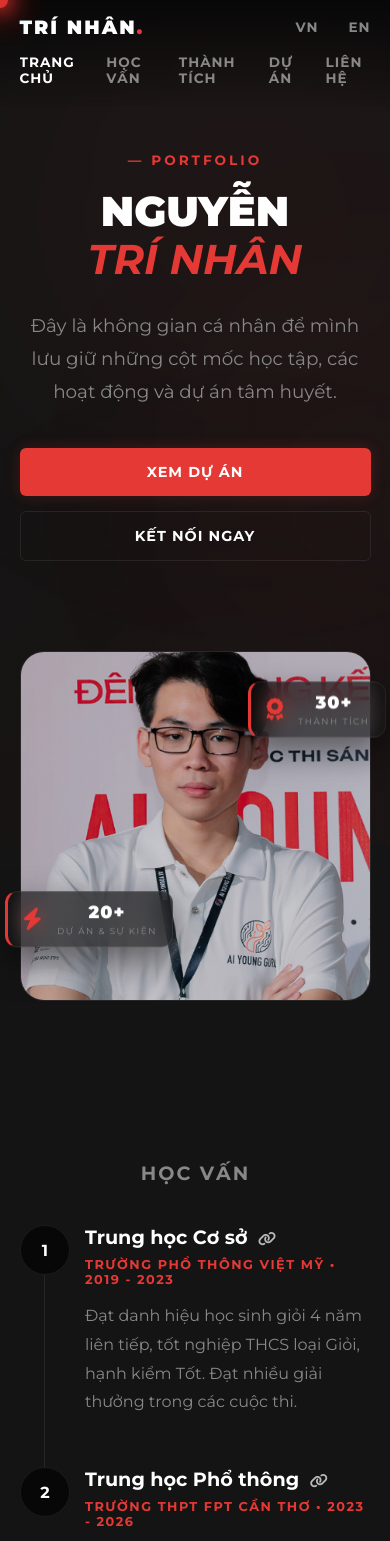
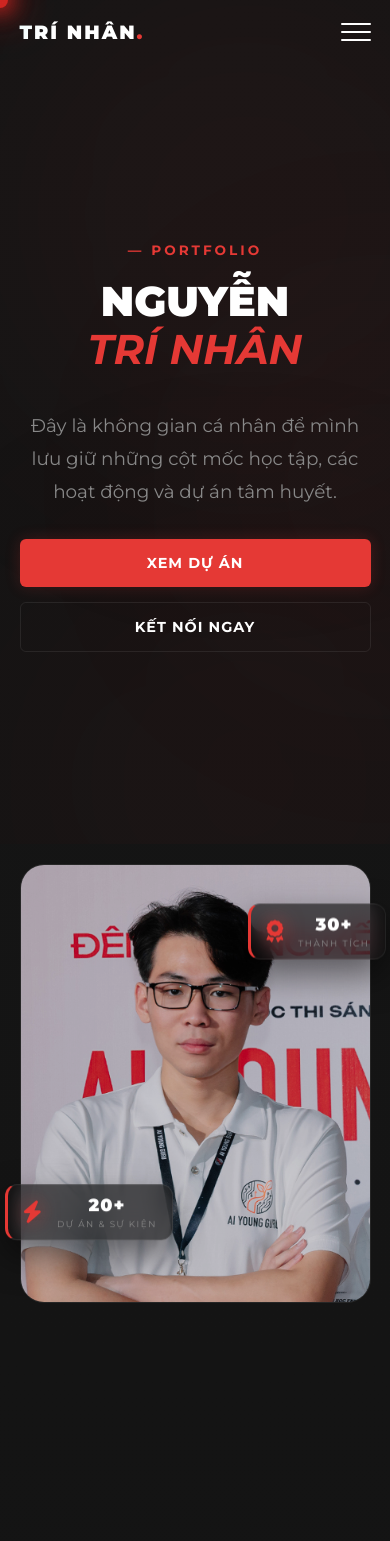
Before and after one commit to trinhan22/tri-nhan-portfolio, a React (Vite) app: page / in a window 390 px wide. Shown: the top 1541 px of the page. Built offline with nearby package versions, Linux system fonts and the light colour scheme.

Commit message:
Cap nhat giao dien mobile

```diff
--- a/src/App.jsx
+++ b/src/App.jsx
@@ -91,6 +91,7 @@ function App() {
 
   // 1. STATE LƯU TRỮ MENU ĐANG ACTIVE
   const [activeSection, setActiveSection] = useState('home');
+  const [isMobileMenuOpen, setIsMobileMenuOpen] = useState(false);
 
   // 2. LOGIC SCROLLSPY (BẮT VỊ TRÍ CUỘN CHUỘT)
   useEffect(() => {
@@ -393,15 +394,28 @@ function App() {
       {!loading && (
         <>
           <header>
-            <div className="logo">TRÍ NHÂN<span>.</span></div>
-            <nav className="nav-links" onMouseEnter={() => setIsHoveringBtn(true)} onMouseLeave={() => setIsHoveringBtn(false)}>
-              <a href="#home" className={activeSection === 'home' ? 'active' : ''}>TRANG CHỦ</a>
-              <a href="#timeline" className={activeSection === 'timeline' ? 'active' : ''}>HỌC VẤN</a>
-              <a href="#achievements" className={activeSection === 'achievements' ? 'active' : ''}>THÀNH TÍCH</a>
-              <a href="#projects" className={activeSection === 'projects' ? 'active' : ''}>DỰ ÁN</a>
-              <a href="#contact" className={activeSection === 'contact' ? 'active' : ''}>LIÊN HỆ</a>
+            <div className="logo" style={{ position: 'relative', zIndex: 1001 }}>TRÍ NHÂN<span>.</span></div>
+
+            {/* 👉 NÚT HAMBURGER (Chỉ hiện trên Mobile) */}
+            <button
+              className={`hamburger ${isMobileMenuOpen ? 'active' : ''}`}
+              onClick={() => setIsMobileMenuOpen(!isMobileMenuOpen)}
+            >
+              <span></span>
+              <span></span>
+              <span></span>
+            </button>
+
+            {/* 👉 DANH MỤC MENU (Bị ẩn trên Mobile, chỉ hiện khi click Hamburger) */}
+            <nav className={`nav-links menu-center ${isMobileMenuOpen ? 'open' : ''}`} onMouseEnter={() => setIsHoveringBtn(true)} onMouseLeave={() => setIsHoveringBtn(false)}>
+              <a href="#home" className={activeSection === 'home' ? 'active' : ''} onClick={() => setIsMobileMenuOpen(false)}>TRANG CHỦ</a>
+              <a href="#timeline" className={activeSection === 'timeline' ? 'active' : ''} onClick={() => setIsMobileMenuOpen(false)}>HỌC VẤN</a>
+              <a href="#achievements" className={activeSection === 'achievements' ? 'active' : ''} onClick={() => setIsMobileMenuOpen(false)}>THÀNH TÍCH</a>
+              <a href="#projects" className={activeSection === 'projects' ? 'active' : ''} onClick={() => setIsMobileMenuOpen(false)}>DỰ ÁN</a>
+              <a href="#contact" className={activeSection === 'contact' ? 'active' : ''} onClick={() => setIsMobileMenuOpen(false)}>LIÊN HỆ</a>
             </nav>
-            <div className="nav-links"><a href="#">VN</a> <a href="#">EN</a></div>
+
+            <div className="nav-links lang-switch" style={{ position: 'relative', zIndex: 1001 }}><a href="#">VN</a> <a href="#">EN</a></div>
           </header>
 
           <main>
--- a/src/index.css
+++ b/src/index.css
@@ -547,88 +547,117 @@ footer { padding: 60px 5%; border-top: 1px solid var(--border-color); display: f
   .grid-3 { grid-template-columns: repeat(2, 1fr); }
 }
 
+/* =========================================
+   10. STYLE CHO NÚT HAMBURGER
+========================================== */
+.hamburger { display: none; flex-direction: column; gap: 6px; background: transparent; border: none; cursor: pointer; z-index: 1001; }
+.hamburger span { width: 30px; height: 2px; background: white; transition: 0.3s ease; border-radius: 2px; }
+.hamburger.active span:nth-child(1) { transform: translateY(8px) rotate(45deg); background: var(--primary-color); }
+.hamburger.active span:nth-child(2) { opacity: 0; }
+.hamburger.active span:nth-child(3) { transform: translateY(-8px) rotate(-45deg); background: var(--primary-color); }
+
 /* ================= BỘ CỤC MOBILE (Màn hình < 768px) ================= */
 @media (max-width: 768px) {
-  /* Typography & Padding: Thu nhỏ chữ và lề */
   section { padding: 80px 5%; }
   .hero-text .main-title { font-size: 3.2rem; }
   .section-title { font-size: 2.2rem; margin-bottom: 30px; }
 
-  /* Gộp tất cả các lưới về 1 cột dọc */
+  /* 👉 1. TỐI ƯU MENU: DẠNG OVERLAY HAMBURGER KÍNH MỜ */
+  header { background: transparent !important; backdrop-filter: none; padding: 20px 5%; align-items: center;}
+  .hamburger { display: flex; } /* Bật nút 3 gạch */
+  .lang-switch { display: none !important; } /* Tạm ẩn VN/EN trên điện thoại cho gọn */
+
+  .menu-center {
+    position: fixed;
+    top: 0; left: 0; width: 100%; height: 100vh;
+    background: rgba(7, 7, 7, 0.95);
+    backdrop-filter: blur(15px);
+    -webkit-backdrop-filter: blur(15px);
+    flex-direction: column;
+    justify-content: center;
+    align-items: center;
+    gap: 35px;
+    z-index: 1000;
+    opacity: 0; visibility: hidden;
+    transform: translateY(-20px);
+    transition: all 0.4s ease;
+  }
+  .menu-center.open { opacity: 1; visibility: visible; transform: translateY(0); }
+  .menu-center a { font-size: 1.4rem !important; letter-spacing: 3px; }
+
+  /* 👉 2. TỐI ƯU HERO: CHỮ FULLSCREEN, ẢNH TO RỘNG BÊN DƯỚI */
+  .hero-split {
+    display: block; /* Bỏ flex để tách 2 phần trên dưới rõ ràng */
+    padding-top: 0;
+  }
+  .hero-text {
+    min-height: 100svh; /* Ép chữ lấp đầy 100% chiều cao màn hình */
+    display: flex;
+    flex-direction: column;
+    justify-content: center;
+    padding-top: 50px;
+  }
+  .hero-media {
+    width: 100%;
+    margin-top: 20px;
+    margin-bottom: 80px; /* Thêm khoảng trống trước khi tới phần Học Vấn */
+  }
+  .media-card {
+    height: auto;
+    aspect-ratio: 4/5;
+    max-width: 100%; /* Phóng to ảnh ra bự bằng màn hình PC */
+    margin: 0 auto;
+  }
+
+  /* 👉 3. BADGES MINI XINH XẮN */
+  .floating-badge { padding: 6px 12px; gap: 8px; border-radius: 8px; border-left-width: 2px; }
+  .badge-1 { left: -10px; bottom: 8%; }
+  .badge-2 { right: -10px; top: 8%; left: auto; }
+  .badge-icon { font-size: 1.1rem; }
+  .badge-text { gap: 0; }
+  .badge-num { font-size: 0.9rem; }
+  .badge-label { font-size: 0.5rem; letter-spacing: 1px; margin-top: 0;}
+
+  /* 👉 4. CÁC GIAO DIỆN KHÁC GIỮ NGUYÊN (NHƯ ĐÃ FIX) */
+  #contact .grid-2 > div:first-child { text-align: center; display: flex; flex-direction: column; align-items: center; }
+  #contact .text-desc { text-align: center; }
+  #projects > div.fade-in-section:first-child { flex-direction: column !important; align-items: center !important; text-align: center !important; gap: 20px; }
   .grid-2, .grid-3, .project-grid { grid-template-columns: 1fr; gap: 30px; }
-
-  /* Navbar: Cấu trúc lại menu lướt ngang kiểu App Mobile */
-  header {
-    flex-wrap: wrap;
-    padding: 15px 5%;
-  }
-  .logo { flex: 1 1 50%; }
-  /* Cụm VN / EN */
-  header > .nav-links:last-child {
-    flex: 1 1 50%;
-    justify-content: flex-end;
-  }
-  /* Cụm Menu (Trang chủ, Học vấn...) */
-  header > .nav-links:nth-child(2) {
-    flex: 1 1 100%;
-    order: 3;
-    overflow-x: auto;
-    padding-top: 15px;
-    padding-bottom: 5px;
-    justify-content: flex-start;
-    gap: 20px;
-    -webkit-overflow-scrolling: touch; /* Lướt mượt trên iOS */
-  }
-  /* Ẩn thanh cuộn của menu trên mobile cho đẹp */
-  header > .nav-links:nth-child(2)::-webkit-scrollbar { height: 0px; }
-
-  /* Timeline: Ép sát lề trái hơn */
   .timeline-col h3.col-title { text-align: center; }
   .timeline-item { gap: 15px; }
   .timeline-content h4 { font-size: 1.2rem; }
-
-  /* Achievements (Thành tích): Canh giữa chữ và icon */
-  .achieve-card {
-    flex-direction: column;
-    text-align: center;
-    padding: 30px 15px;
-  }
-
-  /* Projects (Dự án) */
+  .achieve-card { flex-direction: column; text-align: center; padding: 30px 15px; }
   .filter-container { flex-wrap: wrap; justify-content: center; gap: 10px; }
   .filter-btn { padding: 8px 18px; font-size: 0.7rem; }
-
   .project-header { flex-direction: column; align-items: center; text-align: center; }
   .project-tags { justify-content: center; }
-
-  /* Lưới ảnh mini trong dự án giảm còn 2 cột */
   .project-gallery { grid-template-columns: repeat(2, 1fr); }
   .gallery-main { grid-column: span 2; height: 200px !important; }
-
-  /* Form & Liên hệ */
   .contact-form .grid-2 { grid-template-columns: 1fr; gap: 0px; }
-
-  /* Footer: Canh giữa toàn bộ */
-  footer {
-    flex-direction: column;
-    align-items: center;
-    text-align: center;
-    gap: 30px;
-  }
-  footer > div { justify-content: center !important; flex-direction: column; width: 100%; }
-  .footer-nav { align-items: center; justify-content: center; }
+  .contact-links-group { width: 100%; }
+  .contact-btn { width: 100%; box-sizing: border-box; padding: 15px 20px; }
+  .contact-btn-value { font-size: 0.95rem; }
+  footer { flex-direction: column; align-items: center; text-align: center; gap: 40px; padding-top: 40px; padding-bottom: 40px; }
+  footer > div { flex: none !important; justify-content: center !important; flex-direction: column; width: 100%; box-sizing: border-box; }
+  .footer-contact-link { word-break: break-all; }
+  .footer-nav { align-items: center; justify-content: center; flex-wrap: wrap; flex-direction: row; gap: 15px; }
   .go-top-wrapper { align-items: center !important; }
   .go-top-wrapper div { margin-left: 0 !important; }
 }
 
-/* ================= BỘ CỤC ĐIỆN THOẠI NHỎ (Màn hình < 480px) ================= */
+/* ================= BỘ CỤC ĐIỆN THOẠI SIÊU NHỎ (Màn hình < 480px) ================= */
 @media (max-width: 480px) {
-  .hero-text .main-title { font-size: 2.6rem; }
-  .btn-group { flex-direction: column; width: 100%; gap: 15px; }
+  .hero-text .main-title { font-size: 2.6rem; margin-bottom: 10px; }
+  .hero-text .text-desc { margin-bottom: 20px !important; }
+  .btn-group { flex-direction: column; width: 100%; gap: 15px; margin-top: 10px;}
   .btn { width: 100%; text-align: center; }
+}
 
-  .media-card { height: 350px; }
-}
+/* Ép lại thanh cuộn và con trỏ chuột cho Mobile */
+html, body { width: 100%; max-width: 100vw; overflow-x: hidden !important; position: relative; }
+section, header, footer { width: 100%; max-width: 100%; box-sizing: border-box; }
+footer { overflow: hidden; }
+@media (hover: hover) and (pointer: fine) { *, a, button, input, textarea, select, img, .nav-btn, .close-modal, .image-modal { cursor: none !important; } }
 
 /* =========================================
    8. TỐI ƯU HÓA TRIỆT ĐỂ LỖI CHÊNH GIAO DIỆN & TRÀN SCROLLBAR
```
